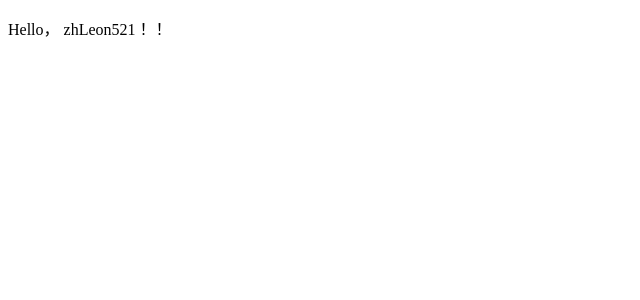
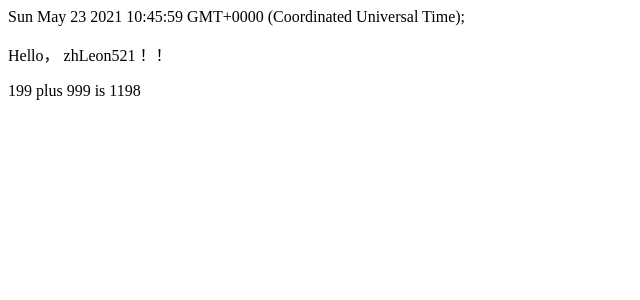
Before and after one commit to zhLeon521/FullStackgogogo, a React (Create React App) app in the folder part1/: page / in a window 1280 px wide. Shown: the top 300 px of the page, without its empty margins (0-640 px from the left). Built offline with nearby package versions, Linux system fonts and the light colour scheme.

Commit message:
components 简单应用

```diff
--- a/part1/src/App.js
+++ b/part1/src/App.js
@@ -2,15 +2,24 @@
  * @Description:
  * @Autor: Blueheart
  * @Date: 2021-05-23 16:58:39
- * @LastEditTime: 2021-05-23 18:32:50
+ * @LastEditTime: 2021-05-23 18:44:00
  * @FilePath: \fullstackgogogo\part1\src\App.js
  */
 import React from 'react';
 
-const App = () => (
-  <div>
-  <p>Hello， zhLeon521！！</p>
-</div>
-)
+const App = () => {
+  console.log('Hello from conponents!');
+
+  const now = new Date();
+  const a = 199;
+  const b = 999;
+  return (
+    <div>
+      {now.toString()};
+      <p>Hello， zhLeon521！！ </p>
+      {a} plus {b} is {a+b}
+    </div>
+  )
+}
 
 export default App;
```
